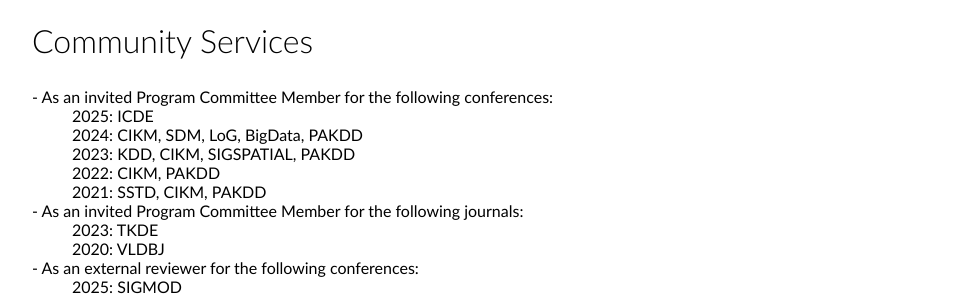
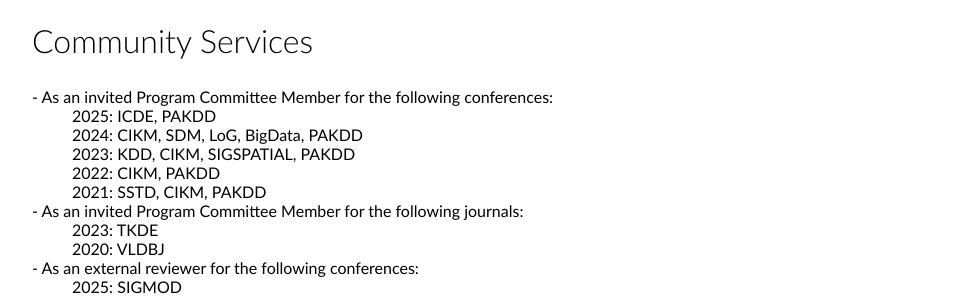
Before and after one commit to 2danlin/2danlin.github.io, a Jekyll site: the page built from index.html, in a window 1280 px wide. Shown: the part 1358-1656 px from the top of the page, without its empty margins (160-1119 px from the left). Built offline with Jekyll 4.4.1, drawn with Linux system fonts in a browser that asks for light colours.

Commit message:
Update index.html

```diff
--- a/index.html
+++ b/index.html
@@ -66,7 +66,7 @@
 	<h2>Community Services</h2>
 	<dl>
 		<dt>- As an invited Program Committee Member for the following conferences:</dt>
-		<dd>2025: ICDE  </dd>
+		<dd>2025: ICDE, PAKDD  </dd>
 		<dd>2024: CIKM, SDM, LoG, BigData, PAKDD  </dd>
 		<dd>2023: KDD, CIKM, SIGSPATIAL, PAKDD</dd>
 		<dd>2022: CIKM, PAKDD</dd>
```
